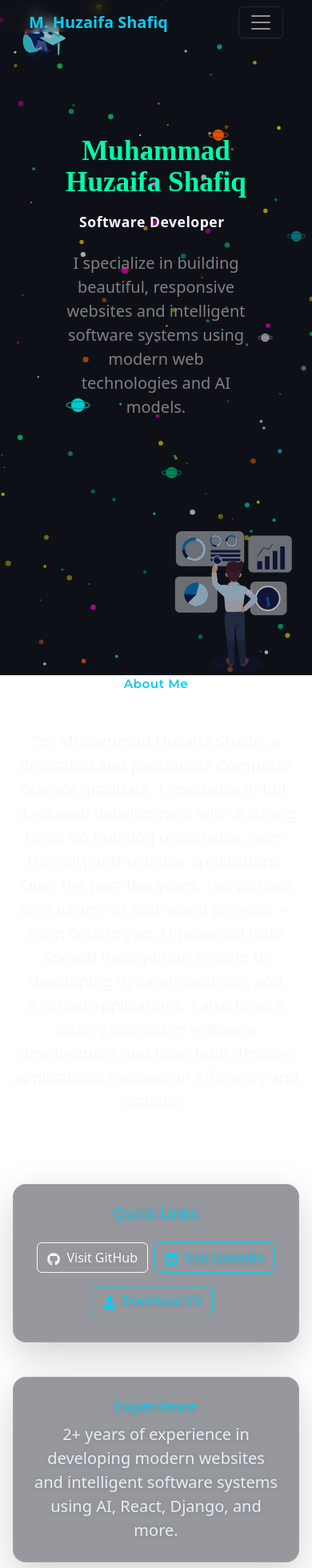
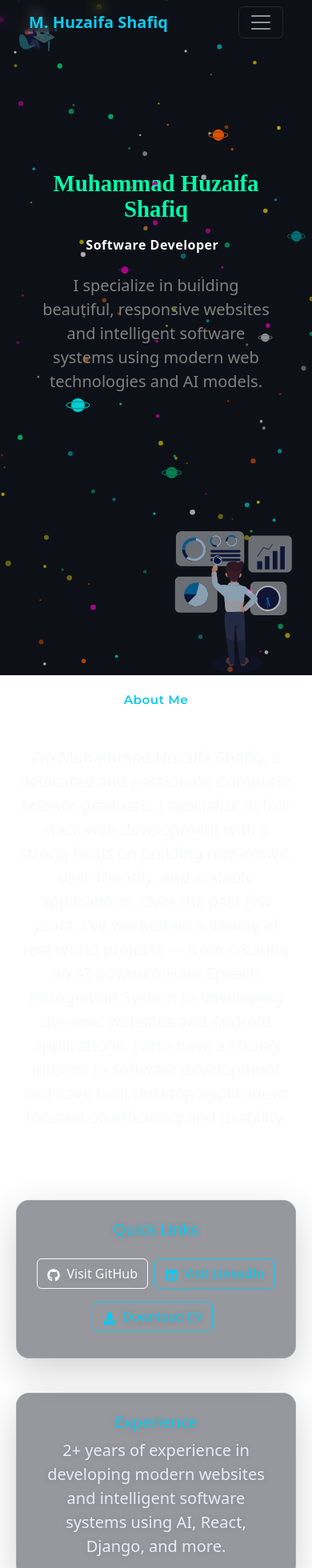
Before and after one commit to huzaifa-006/Portfolio, a React (Vite) app: page / in a window 390 px wide. Shown: the top 1960 px of the page at 80% size. Built offline with nearby package versions, Linux system fonts and the light colour scheme.

Commit message:
updated responsiveness

```diff
--- a/src/components/Hero.jsx
+++ b/src/components/Hero.jsx
@@ -8,7 +8,7 @@ export default function Hero() {
       className="d-flex justify-content-center text-center text-light"
       style={{ minHeight: "100vh", marginTop: "-100px" }}
     >
-      <div style={{ width: "70%", margin: "0 auto", marginTop: 0 }}>
+      <div style={{ width: "90%", maxWidth: "800px", margin: "0 auto", marginTop: 0 }}>
         {/* Main motion wrapper (only background fade in) */}
         <motion.div
           className="py-5"
@@ -22,7 +22,7 @@ export default function Hero() {
             style={{
               color: "#00ffaa",
               fontFamily: "times-new-roman",
-              fontSize: 'clamp(2.2rem, 7vw, 3.5rem)',
+              fontSize: 'clamp(1.8rem, 6vw, 3.5rem)',
               lineHeight: 1.1,
               marginBottom: 0,
             }}
@@ -54,7 +54,7 @@ export default function Hero() {
               className="d-block text-light mt-3"
               style={{
                 fontWeight: "bold",
-                fontSize: 'clamp(1.1rem, 4vw, 2rem)',
+                fontSize: 'clamp(1rem, 3.5vw, 2rem)',
                 letterSpacing: 0.5,
               }}
             />
--- a/src/index.css
+++ b/src/index.css
@@ -247,12 +247,12 @@ a {
 
 @media (max-width: 768px) {
   section {
-    padding: 40px 4px 10px 4px;
+    padding: 40px 8px 10px 8px;
   }
   .container {
     max-width: 100vw;
-    padding-left: 4px;
-    padding-right: 4px;
+    padding-left: 8px;
+    padding-right: 8px;
   }
   .row {
     flex-direction: column !important;
@@ -278,11 +278,11 @@ a {
 
 @media (max-width: 576px) {
   section {
-    padding: 24px 2px 6px 2px;
+    padding: 24px 6px 6px 6px;
   }
   .container {
-    padding-left: 2px;
-    padding-right: 2px;
+    padding-left: 6px;
+    padding-right: 6px;
   }
   .display-3 {
     font-size: 1.1rem;
@@ -556,6 +556,59 @@ footer.glass-card {
     opacity: 0.07 !important;
     filter: blur(12px) !important;
   }
+
+  /* Improve mobile spacing for hero section */
+  section#hero {
+    padding-top: 60px !important;
+    padding-bottom: 40px !important;
+  }
+
+  /* Better mobile text sizing */
+  .display-3 {
+    font-size: 1.8rem !important;
+    line-height: 1.2 !important;
+  }
+
+  /* Improve mobile container spacing */
+  .container {
+    padding-left: 15px !important;
+    padding-right: 15px !important;
+  }
+}
+
+@media (max-width: 576px) {
+  /* Further mobile optimizations */
+  section#hero {
+    padding-top: 40px !important;
+    padding-bottom: 30px !important;
+  }
+
+  .display-3 {
+    font-size: 1.5rem !important;
+  }
+
+  /* Better mobile margins */
+  .container {
+    padding-left: 10px !important;
+    padding-right: 10px !important;
+  }
+}
+
+@media (max-width: 480px) {
+  /* Extra small device optimizations */
+  section#hero {
+    padding-top: 30px !important;
+    padding-bottom: 20px !important;
+  }
+
+  .display-3 {
+    font-size: 1.3rem !important;
+  }
+
+  .container {
+    padding-left: 8px !important;
+    padding-right: 8px !important;
+  }
 }
 
 .lottie-top-left-bg {
@@ -585,15 +638,47 @@ footer.glass-card {
 }
 @media (max-width: 768px) {
   .lottie-top-left-bg {
-    width: 180px;
-    top: 30px;
-    left: -10px;
+    width: 200px;
+    top: 40px;
+    left: -15px;
+    opacity: 0.5;
   }
 }
 @media (max-width: 576px) {
   .lottie-top-left-bg {
-    width: 120px;
-    top: 10px;
-    left: -6px;
+    width: 140px;
+    top: 20px;
+    left: -8px;
+    opacity: 0.4;
   }
 }
+@media (max-width: 480px) {
+  .lottie-top-left-bg {
+    width: 100px;
+    top: 15px;
+    left: -5px;
+    opacity: 0.3;
+  }
+}
+
+/* Responsive styles for the right-side Lottie animation */
+@media (max-width: 768px) {
+  div[style*="position: 'fixed'"][style*="bottom: 0"][style*="right: 0"] {
+    width: 200px !important;
+    opacity: 0.5 !important;
+  }
+}
+
+@media (max-width: 576px) {
+  div[style*="position: 'fixed'"][style*="bottom: 0"][style*="right: 0"] {
+    width: 150px !important;
+    opacity: 0.4 !important;
+  }
+}
+
+@media (max-width: 480px) {
+  div[style*="position: 'fixed'"][style*="bottom: 0"][style*="right: 0"] {
+    width: 120px !important;
+    opacity: 0.3 !important;
+  }
+}
```
